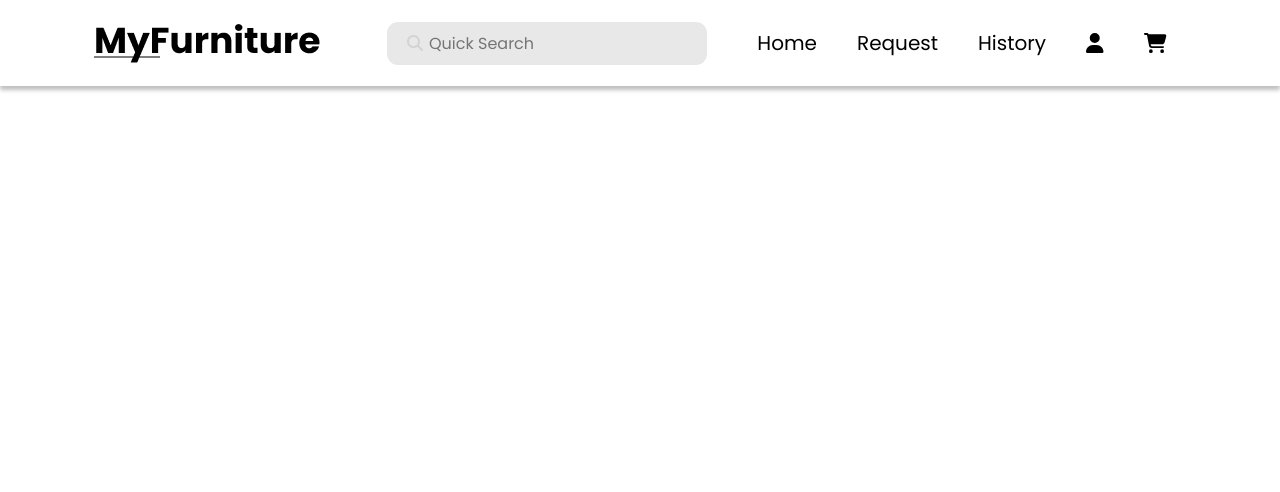
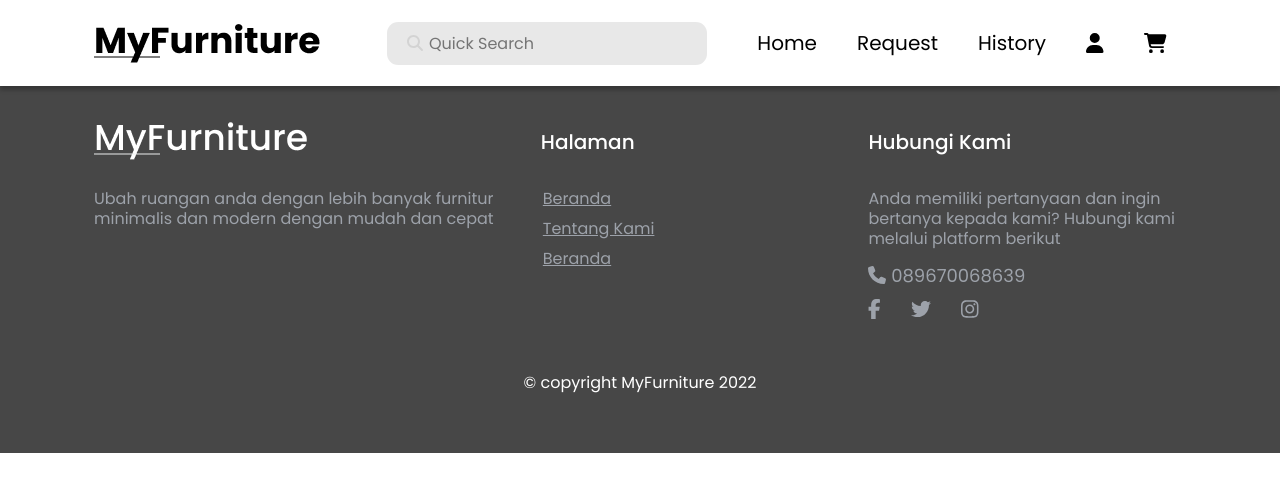
Before and after one commit to Anang20/myFurniiture-Frontend, a Next.js app: page /home in a window 1280 px wide. Shown: the top 492 px of the page. Built offline with nearby package versions, Linux system fonts and the light colour scheme.

Commit message:
STYLE: menambahkan footer

```diff
--- /dev/null
+++ b/pages/components/footer.js
@@ -0,0 +1,56 @@
+import styles from './../../styles/Home.module.css';
+import logo from './../../public/images/logo-white.png';
+import Image from 'next/image';
+import Link from 'next/link';
+import { FontAwesomeIcon } from '@fortawesome/react-fontawesome';
+import { faPhone } from '@fortawesome/free-solid-svg-icons';
+import { faFacebookF, faTwitter, faInstagram } from '@fortawesome/free-brands-svg-icons'
+
+const Footer = () => {
+    return (
+        <div className={styles.footer}>
+            <div className='container'>
+                <div className='row'>
+                    <div className={styles["footer-content"]}>
+                        <div className={styles.brand}>
+                            <Image src={logo} alt={'logo'} className={styles["logo-brand"]}/>
+                            <p>Ubah ruangan anda dengan lebih banyak furnitur minimalis dan modern dengan mudah dan cepat</p>
+                        </div>
+                        <div className={styles.page}>
+                            <h5>Halaman</h5>
+                            <ul>
+                                <li>
+                                    <Link href='#'>
+                                        <a>Beranda</a>
+                                    </Link>
+                                </li>
+                                <li>
+                                    <Link href='#'>
+                                        <a>Tentang Kami</a>
+                                    </Link>
+                                </li>
+                                <li>
+                                    <Link href='#'>
+                                        <a>Beranda</a>
+                                    </Link>
+                                </li>
+                            </ul>
+                        </div>
+                        <div className={styles.contact}>
+                            <h5>Hubungi Kami</h5>
+                            <p>Anda memiliki pertanyaan dan ingin bertanya kepada kami? Hubungi kami melalui platform berikut</p>
+                            <span style={{ fontSize: 18, color: '#9DA2AA' }}><FontAwesomeIcon icon={faPhone} /> 089670068639</span> <br />
+                            <div className={styles['icon-footer']}>
+                                <span><FontAwesomeIcon icon={faFacebookF} /></span>
+                                <span><FontAwesomeIcon icon={faTwitter} /></span>
+                                <span><FontAwesomeIcon icon={faInstagram} /></span>
+                            </div>
+                        </div>
+                    </div>
+                    <p className={styles['copy-right']}>&copy; copyright MyFurniture 2022</p>
+                </div>
+            </div>
+        </div>
+    )
+}
+export default Footer;
```
